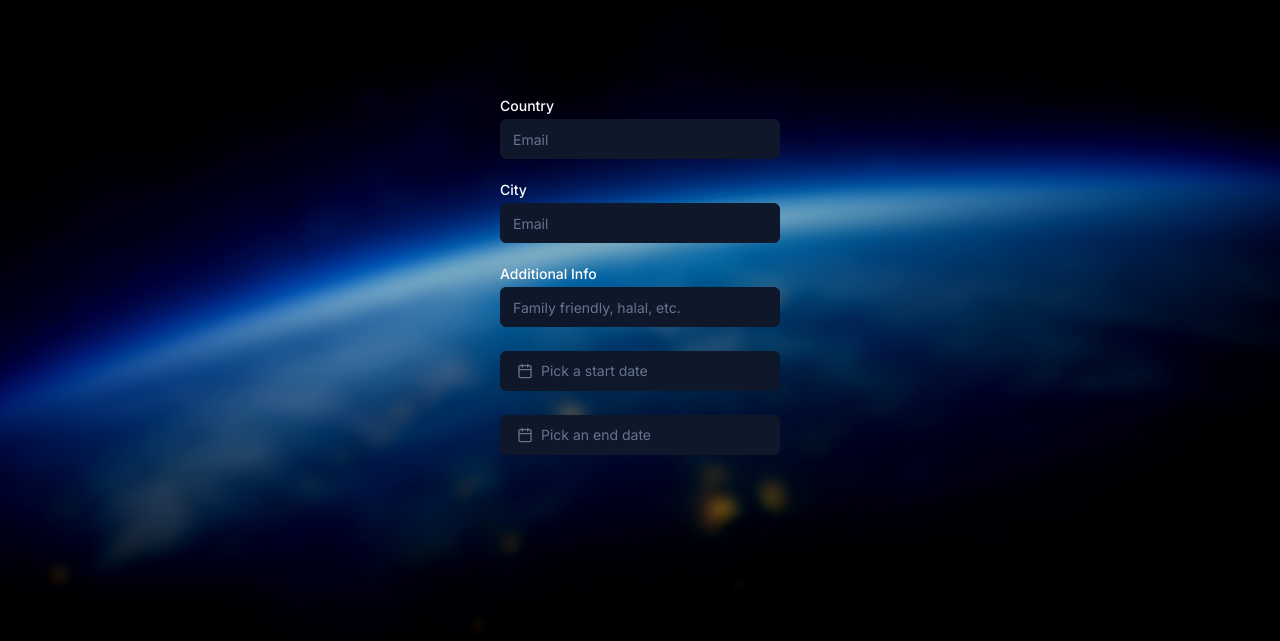
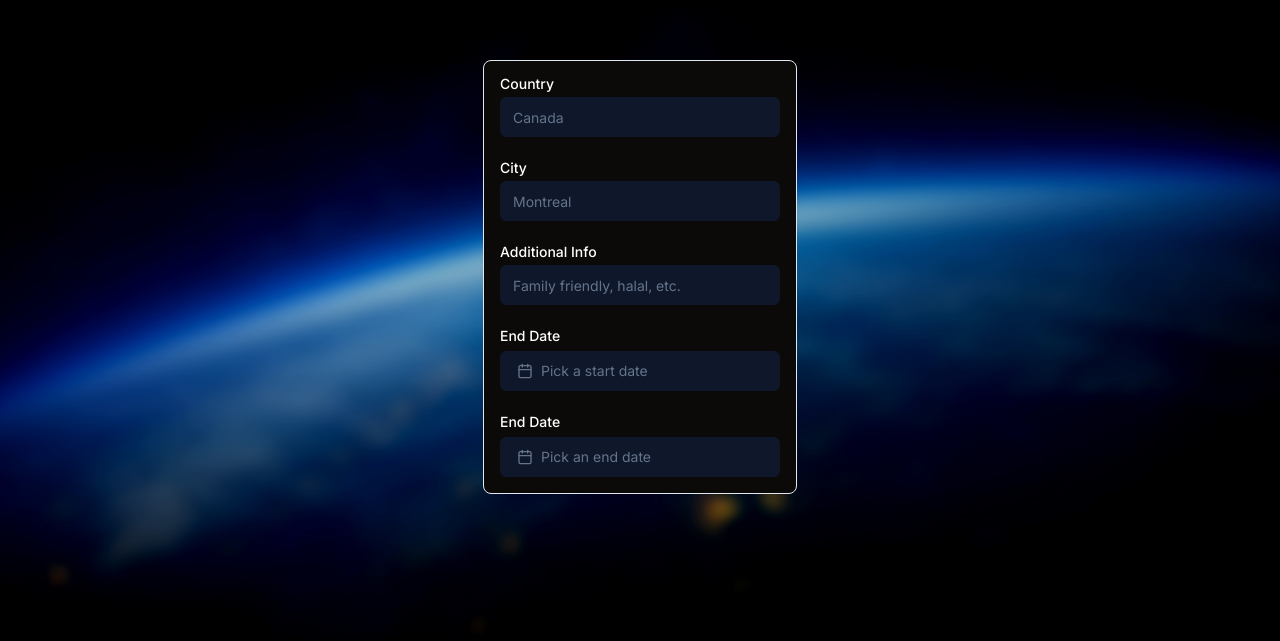
Before and after one commit to Path-Pilot-App/Path-Pilot, a Next.js app: page /planner in a window 1280 px wide. Shown: the part 123-764 px from the top of the page. Built offline with nearby package versions, Linux system fonts and the light colour scheme.

Commit message:
finish input

```diff
--- a/app/planner/page.tsx
+++ b/app/planner/page.tsx
@@ -13,6 +13,14 @@ import {
     PopoverContent,
     PopoverTrigger,
 } from "@/components/ui/popover"
+import {
+    Card,
+    CardContent,
+    CardDescription,
+    CardFooter,
+    CardHeader,
+    CardTitle,
+} from "@/components/ui/card"
 import React from "react"
 
 function Planner() {
@@ -21,21 +29,22 @@ function Planner() {
 
     return (
         <main className="flex min-h-screen flex-col md:flex-row justify-evenly items-center">
-            <div className="flex flex-col">
+            <Card className="flex flex-col bg-stone-950 p-4">
                 <div className="grid w-full max-w-sm items-center gap-1.5">
                     <Label htmlFor="email" className="text-white">Country</Label>
-                    <Input type="email" id="email" placeholder="Email" className="bg-slate-900 border-slate-900 text-white" />
+                    <Input type="email" id="email" placeholder="Canada" className="bg-slate-900 border-slate-900 text-white" />
                 </div>
                 <div className="pt-6 grid w-full max-w-sm items-center gap-1.5">
                     <Label htmlFor="email" className="text-white">City</Label>
-                    <Input type="email" id="email" placeholder="Email" className="bg-slate-900 border-slate-900 text-white" />
+                    <Input type="email" id="email" placeholder="Montreal" className="bg-slate-900 border-slate-900 text-white" />
                 </div>
-                <div className="pb-6 pt-6 grid w-full max-w-sm items-center gap-1.5">
+                <div className="pt-6 grid w-full max-w-sm items-center gap-1.5">
                     <Label htmlFor="email" className="text-white">Additional Info</Label>
                     <Input type="email" id="email" placeholder="Family friendly, halal, etc." className="bg-slate-900 border-slate-900 text-white" />
                 </div>
                 <Popover>
-                    <PopoverTrigger asChild className="bg-slate-900 border-slate-900">
+                    <Label htmlFor="email" className="mt-6 text-white">End Date</Label>
+                    <PopoverTrigger asChild className="mt-2 bg-slate-900 border-slate-900">
                         <Button
                             variant={"outline"}
                             className={cn(
@@ -58,7 +67,8 @@ function Planner() {
                     </PopoverContent>
                 </Popover>
                 <Popover>
-                    <PopoverTrigger asChild className="mt-6 bg-slate-900 border-slate-900">
+                    <Label htmlFor="email" className="mt-6 text-white">End Date</Label>
+                    <PopoverTrigger asChild className="mt-2 bg-slate-900 border-slate-900">
                         <Button
                             variant={"outline"}
                             className={cn(
@@ -80,7 +90,7 @@ function Planner() {
                         />
                     </PopoverContent>
                 </Popover>
-            </div>
+            </Card>
         </main>
     );
 }
```
